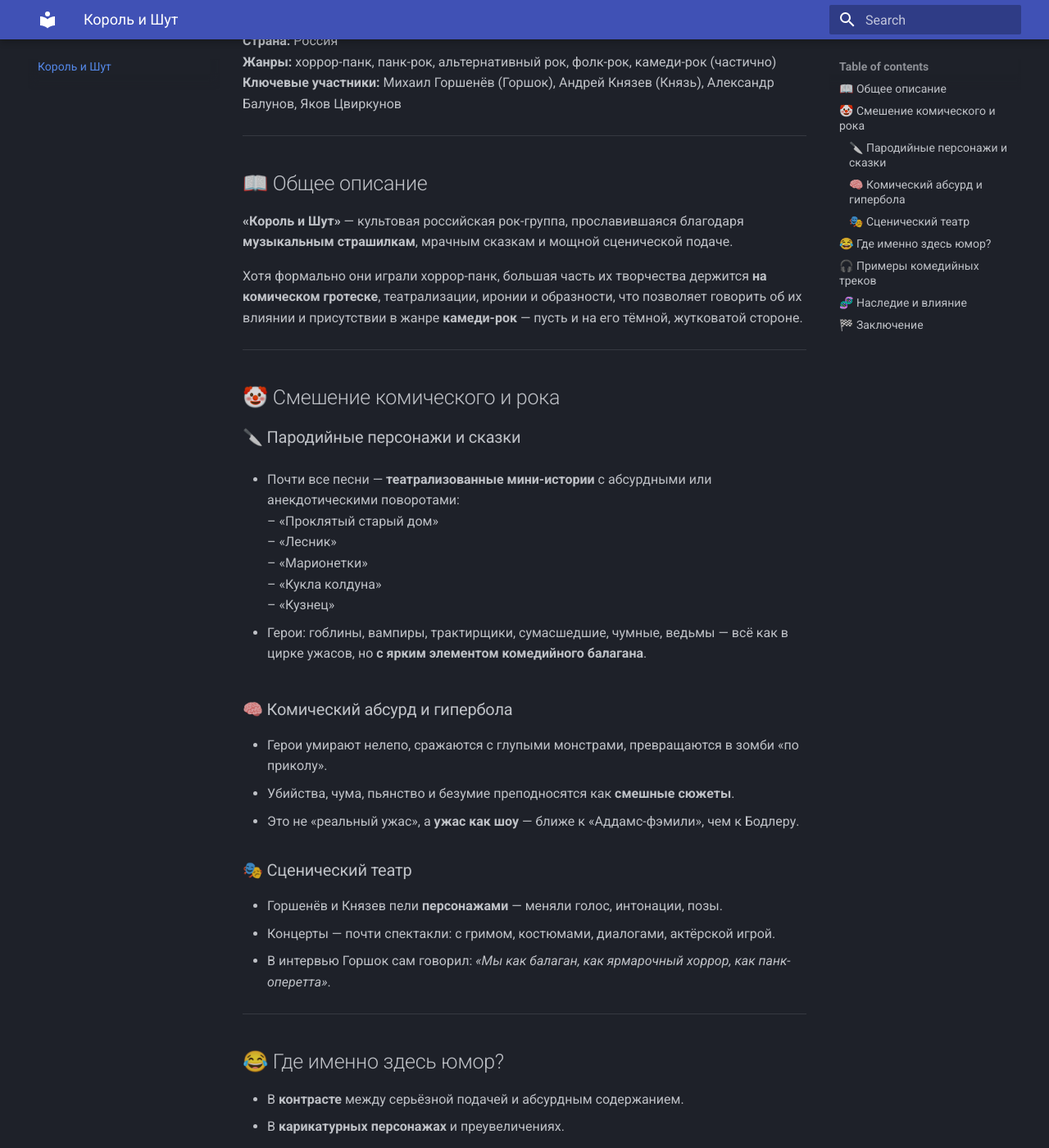
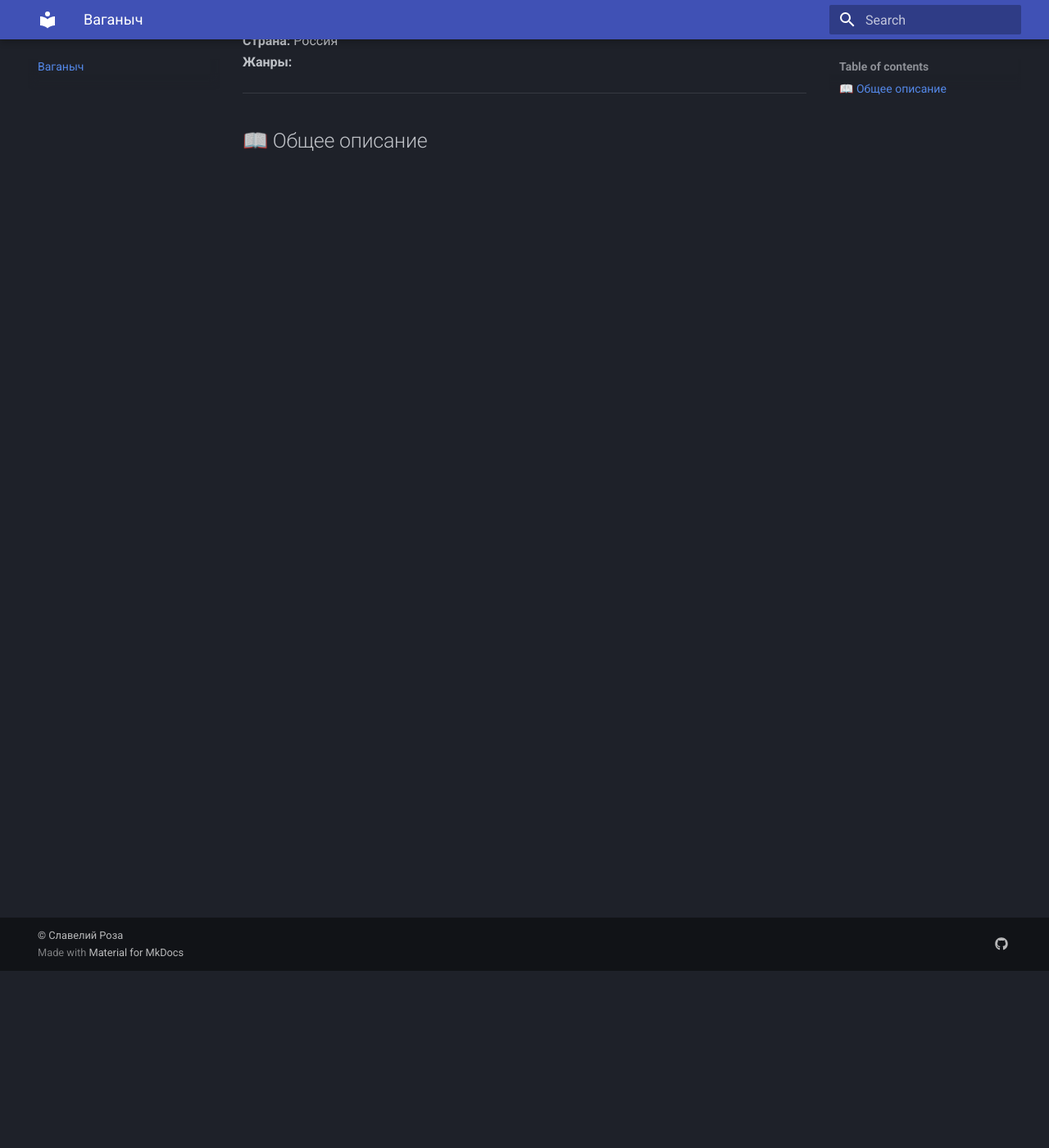
Before and after one commit to utkorose/ru-comedy-rock, an MkDocs documentation site: the page built from docs/2025-09-03-vaganych.md, in a window 1280 px wide and 1400 px high, scrolled down 216 px. Shown: the whole window at 82% size. Built offline with MkDocs 1.6.1 and Material for MkDocs 9.7.7, drawn with Linux system fonts in a browser that asks for light colours; some of the changed text lies outside the part shown.

Commit message:
Create 2025-09-03-vaganych.md

```diff
--- a/docs/2025-09-03-vaganych.md
+++ b/docs/2025-09-03-vaganych.md
@@ -1,76 +1,9 @@
-# Король и Шут
+# Ваганыч
 
-**Годы активности:** 1988–2013
+**Годы активности:**
 **Страна:** Россия
-**Жанры:** хоррор-панк, панк-рок, альтернативный рок, фолк-рок, камеди-рок (частично)
-**Ключевые участники:** Михаил Горшенёв (Горшок), Андрей Князев (Князь), Александр Балунов, Яков Цвиркунов
+**Жанры:**
 
 ---
 
 ## 📖 Общее описание
-
-**«Король и Шут»** — культовая российская рок-группа, прославившаяся благодаря **музыкальным страшилкам**, мрачным сказкам и мощной сценической подаче.
-
-Хотя формально они играли хоррор-панк, большая часть их творчества держится **на комическом гротеске**, театрализации, иронии и образности, что позволяет говорить об их влиянии и присутствии в жанре **камеди-рок** — пусть и на его тёмной, жутковатой стороне.
-
----
-
-## 🤡 Смешение комического и рока
-
-### 🔪 Пародийные персонажи и сказки
-
-- Почти все песни — **театрализованные мини-истории** с абсурдными или анекдотическими поворотами:
-  – «Проклятый старый дом»
-  – «Лесник»
-  – «Марионетки»
-  – «Кукла колдуна»
-  – «Кузнец»
-
-- Герои: гоблины, вампиры, трактирщики, сумасшедшие, чумные, ведьмы — всё как в цирке ужасов, но **с ярким элементом комедийного балагана**.
-
-### 🧠 Комический абсурд и гипербола
-
-- Герои умирают нелепо, сражаются с глупыми монстрами, превращаются в зомби «по приколу».
-- Убийства, чума, пьянство и безумие преподносятся как **смешные сюжеты**.
-- Это не «реальный ужас», а **ужас как шоу** — ближе к «Аддамс-фэмили», чем к Бодлеру.
-
-### 🎭 Сценический театр
-
-- Горшенёв и Князев пели **персонажами** — меняли голос, интонации, позы.
-- Концерты — почти спектакли: с гримом, костюмами, диалогами, актёрской игрой.
-- В интервью Горшок сам говорил: *«Мы как балаган, как ярмарочный хоррор, как панк-оперетта»*.
-
----
-
-## 😂 Где именно здесь юмор?
-
-- В **контрасте** между серьёзной подачей и абсурдным содержанием.
-- В **карикатурных персонажах** и преувеличениях.
-- В **сознательной игре в глупость** (например, герой, который путает ведьму с девицей и умирает).
-- В **мрачной иронии**: почти всегда всё заканчивается плохо — но весело.
-
----
-
-## 🎧 Примеры комедийных треков
-
-- «Ели мясо мужики» — абсурд на грани фольклора и комикса
-- «Песенка кавалера» — тёмный балаган с весёлым ритмом
-- «Месть Гарри» — почти анекдот в стихах
-- «Марионетки» — философский, но подан с комической театральностью
-- «Дурак и молния» — трагикомедия с рок-драйвом
-
----
-
-## 🧬 Наследие и влияние
-
-- Вдохновили целое поколение «тёмных» групп с театральной подачей и гротескными сюжетами.
-- Создали стиль **панк-сказки**, который стал самостоятельным феноменом.
-- Их юмор стал основой для многих мемов, цитат и даже мюзиклов (см. сериал *«Король и Шут»* 2023 г.)
-
----
-
-## 🏁 Заключение
-
-**«Король и Шут» — это камеди-рок на грани хоррора и балагана.** Они не шутили напрямую — они **строили мрачный мир**, в котором всё так дико, что не засмеяться просто невозможно.
-
----
```
